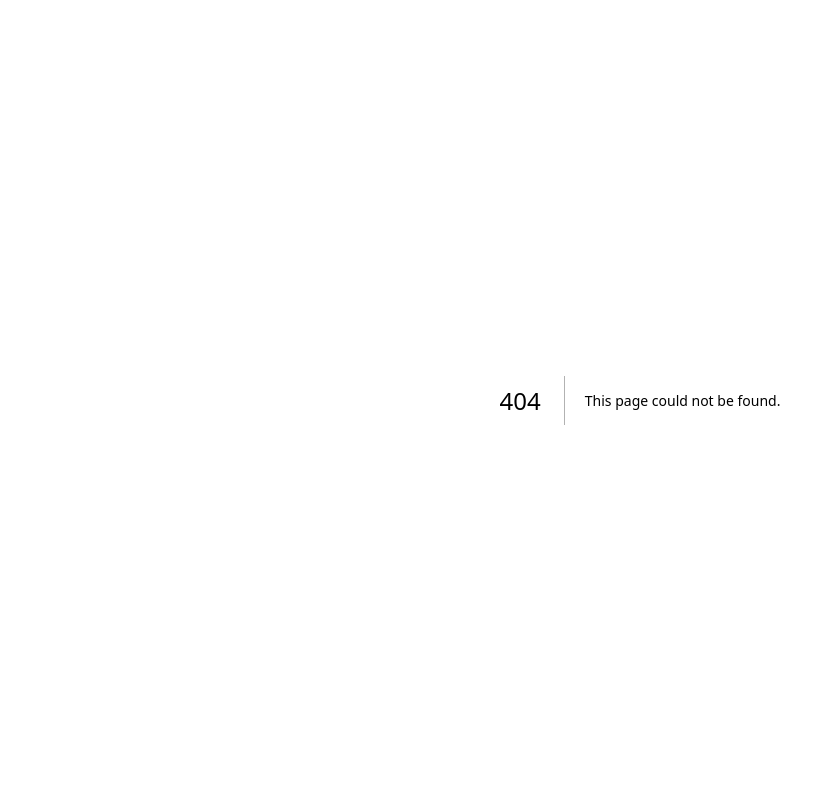
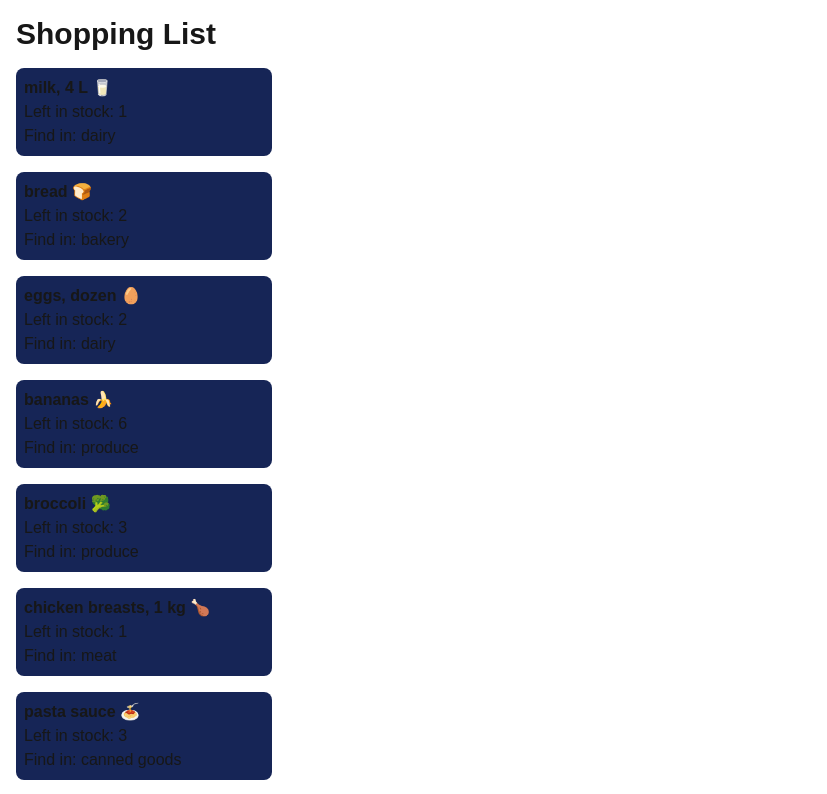
Before and after one commit to AstrumIgnis/cprg306-assignments, a Next.js app: page /week-3 in a window 1280 px wide. Before the commit this address had no page. Shown: the top 794 px of the page, without its empty margins (0-827 px from the left). Built offline with nearby package versions, Linux system fonts and the light colour scheme.

Commit message:
Week 3 assignment added
Added the files for the week 3 assignment

```diff
--- a/app/layout.js
+++ b/app/layout.js
@@ -12,8 +12,8 @@ const geistMono = Geist_Mono({
 });
 
 export const metadata = {
-  title: "Create Next App",
-  description: "Generated by create next app",
+  title: "CPRG 306 Assignments",
+  description: "github.com/AstrumIgnis/cprg306-assignments",
 };
 
 export default function RootLayout({ children }) {
--- a/app/page.js
+++ b/app/page.js
@@ -3,9 +3,10 @@ import Link from 'next/link'
 export default function Home() {
   return (
     <main>
-      <h1>CPRG 306: Web Development 2 - Assignments</h1>
+      <h1 className="text-lg font-bold m-4">CPRG 306: Web Development 2 - Assignments</h1>
 
-      <Link href="/week-2">Week 2</Link>
+      <Link className="m-4" href="/week-2">Week 2 Assignment</Link><br />
+      <Link className="m-4" href="/week-3">Week 3 Assignment</Link>
     </main>
   );
 }
--- /dev/null
+++ b/app/week-3/item-list.js
@@ -0,0 +1,93 @@
+import Item from "./item";
+
+export default function ItemList() {
+    const item1 = {
+        name: "milk, 4 L 🥛",
+        quantity: 1,
+        category: "dairy",
+    };
+
+    const item2 = {
+        name: "bread 🍞",
+        quantity: 2,
+        category: "bakery",
+    };
+
+    const item3 = {
+        name: "eggs, dozen 🥚",
+        quantity: 2,
+        category: "dairy",
+    };
+
+    const item4 = {
+        name: "bananas 🍌",
+        quantity: 6,
+        category: "produce",
+    };
+
+    const item5 = {
+        name: "broccoli 🥦",
+        quantity: 3,
+        category: "produce",
+    };
+
+    const item6 = {
+        name: "chicken breasts, 1 kg 🍗",
+        quantity: 1,
+        category: "meat",
+    };
+
+    const item7 = {
+        name: "pasta sauce 🍝",
+        quantity: 3,
+        category: "canned goods",
+    };
+
+    const item8 = {
+        name: "spaghetti, 454 g 🍝",
+        quantity: 2,
+        category: "dry goods",
+    };
+
+    const item9 = {
+        name: "toilet paper, 12 pack 🧻",
+        quantity: 1,
+        category: "household",
+    };
+
+    const item10 = {
+        name: "paper towels, 6 pack",
+        quantity: 1,
+        category: "household",
+    };
+
+    const item11 = {
+        name: "dish soap 🍽️",
+        quantity: 1,
+        category: "household",
+    };
+
+    const item12 = {
+        name: "hand soap 🧼",
+        quantity: 4,
+        category: "household",
+    };
+
+
+    return (
+        <ul>
+            {Item(item1)}
+            {Item(item2)}
+            {Item(item3)}
+            {Item(item4)}
+            {Item(item5)}
+            {Item(item6)}
+            {Item(item7)}
+            {Item(item8)}
+            {Item(item9)}
+            {Item(item10)}
+            {Item(item11)}
+            {Item(item12)}
+        </ul>
+    )
+}
--- /dev/null
+++ b/app/week-3/item.js
@@ -0,0 +1,9 @@
+export default function Item(item) {
+    return (
+        <li className="m-4 p-2 bg-blue-950 max-w-3xs rounded-lg">
+            <h2 className="text-x1 font-bold">{item.name}</h2>
+            <p>Left in stock: {item.quantity}</p>
+            <p>Find in: {item.category}</p>
+        </li>
+    );
+}
--- /dev/null
+++ b/app/week-3/page.js
@@ -0,0 +1,14 @@
+import ItemList from "./item-list";
+
+export default function Page() {
+    return (
+        <main>
+            <h1 className="text-3xl font-bold m-4">Shopping List</h1>
+            <ItemList />
+        </main>
+    );
+}
+
+export const metadata = {
+    title: "Shopping List",
+};
```
